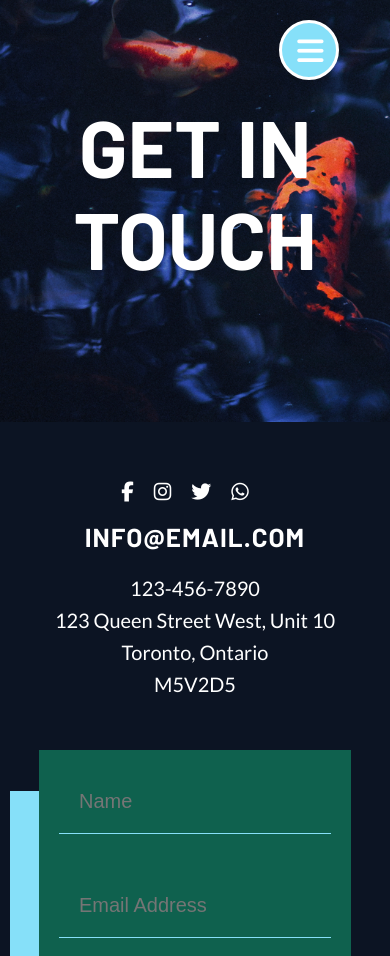
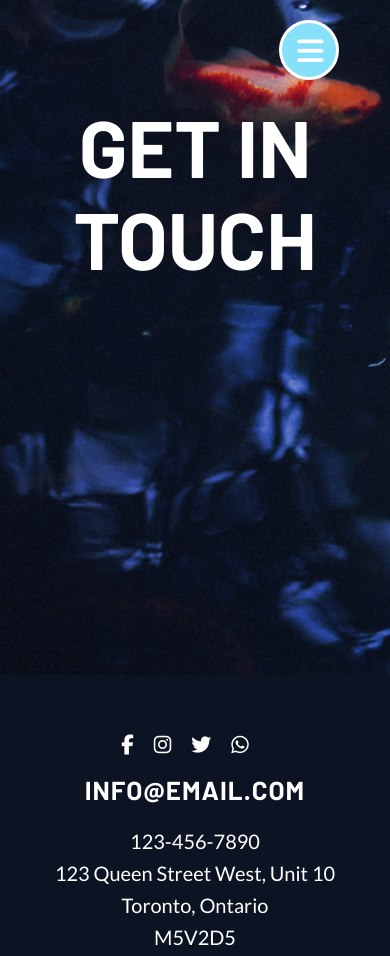
Before and after one commit to piklinh/underthesea, a plain HTML site: page contact.html in a window 390 px wide. Shown: the top 956 px of the page. Drawn offline with nearby package versions, Linux system fonts and the light colour scheme.

Commit message:
minor adjustments to contact header :mouse::memo::mag:

```diff
--- a/styles/sass/mediaQueries/_mediaQpageContact.scss
+++ b/styles/sass/mediaQueries/_mediaQpageContact.scss
@@ -3,10 +3,6 @@
 #pageContact {
 
     @media (max-width: 940px) {
-
-        header {
-        height: 50vh;
-        }
 
         main {
             .contactContainer {
```
Also changed, not shown: styles/styles.css.
